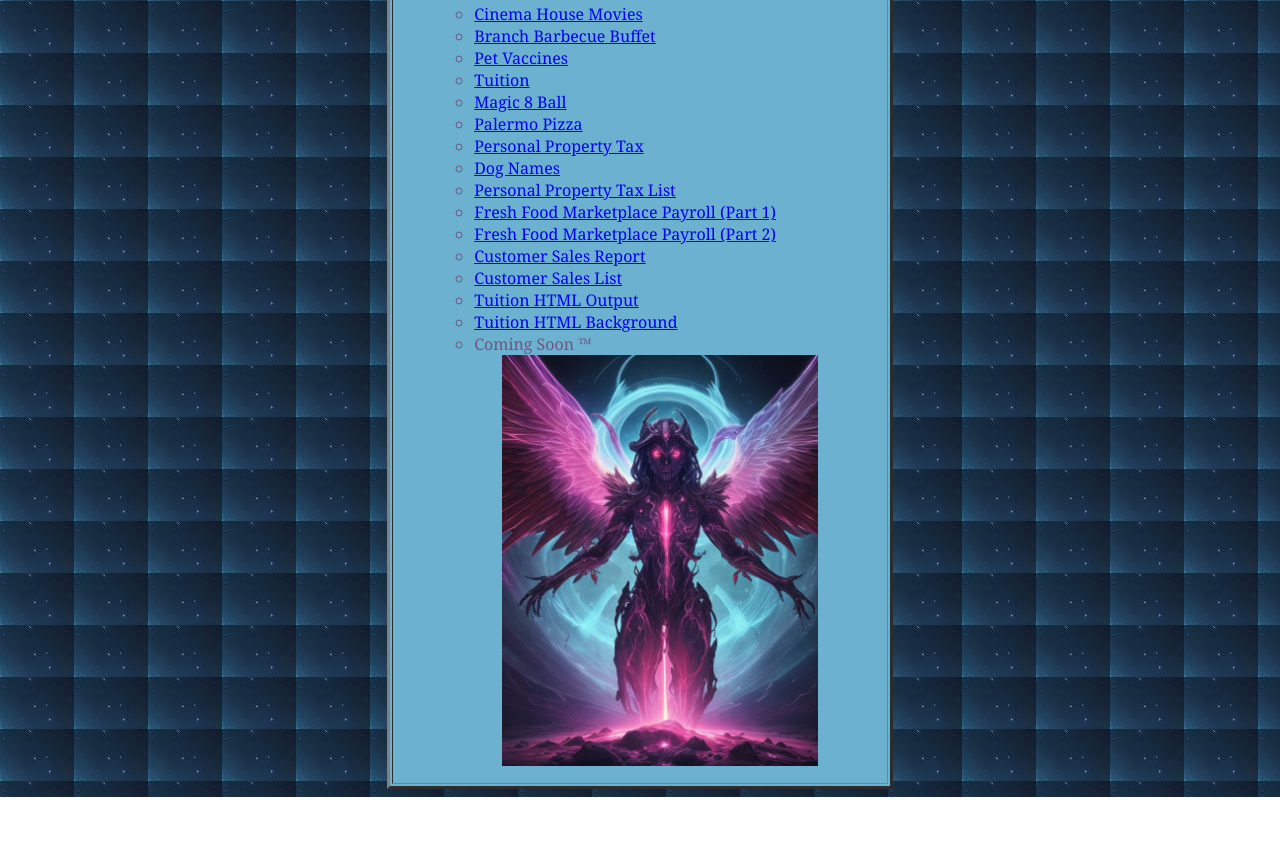
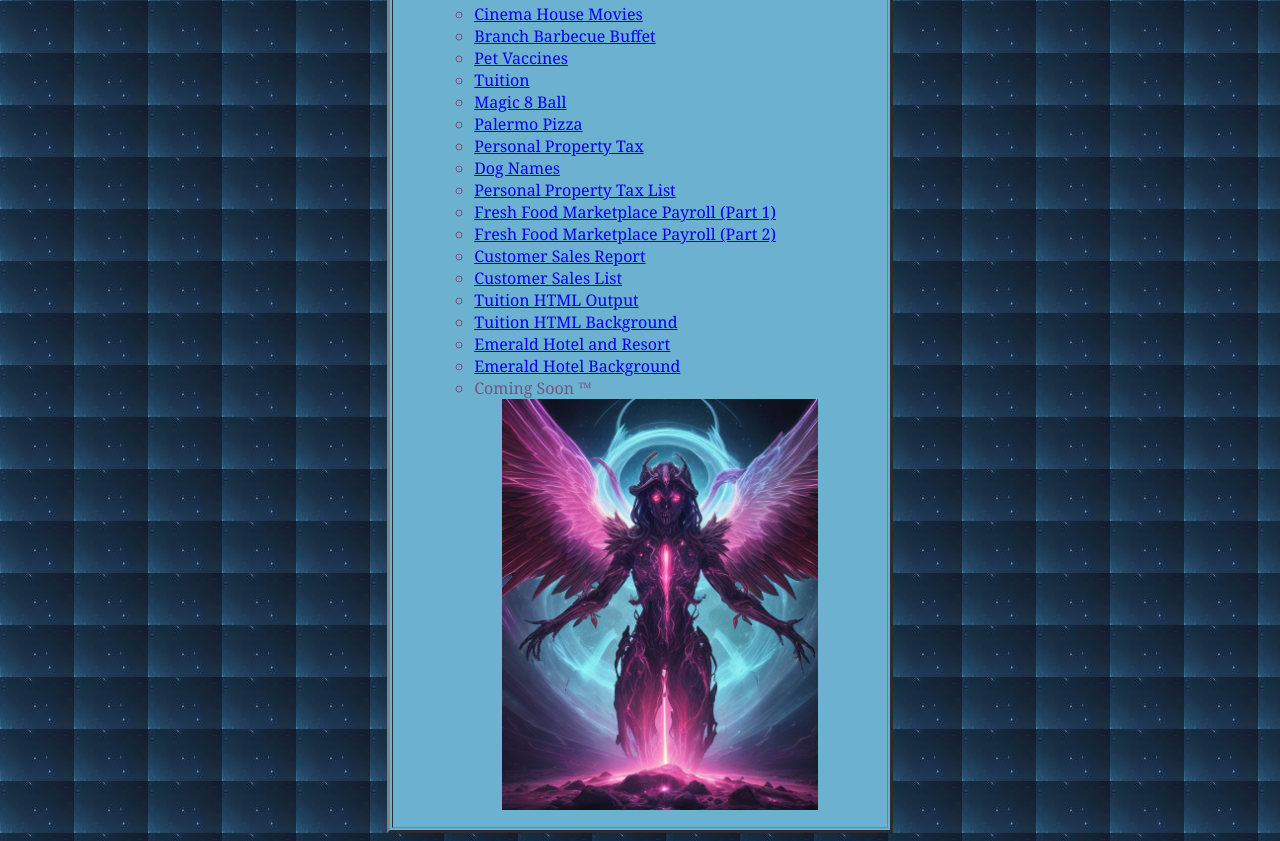
Before and after one commit to devinsmith-pvcc/devinsmith-pvcc.github.io, a plain HTML site: page index.html in a window 1280 px wide. Shown: the part 727-1568 px from the top of the page. Before the commit the page ends 1524 px from the top, so only its background shows below. Drawn offline with Linux system fonts and the light colour scheme.

Commit message:
Update index.html

```diff
--- a/index.html
+++ b/index.html
@@ -62,6 +62,8 @@
     <li><a href="customer_data_file.csv">Customer Sales List</a></li>
     <li><a href="tuition-w-html.py">Tuition HTML Output</a></li>
     <li><a href="wp-tuition.jpg">Tuition HTML Background</a></li>
+    <li><a href="emerald-hotel.py">Emerald Hotel and Resort</a></li>
+    <li><a href="wp-emerald.jpg">Emerald Hotel Background</a></li>
     <li>Coming Soon &trade;</li>
 </ul>
 <img src="myindeximage.jpg" style="width:70%; display:block; margin:auto;">
```
